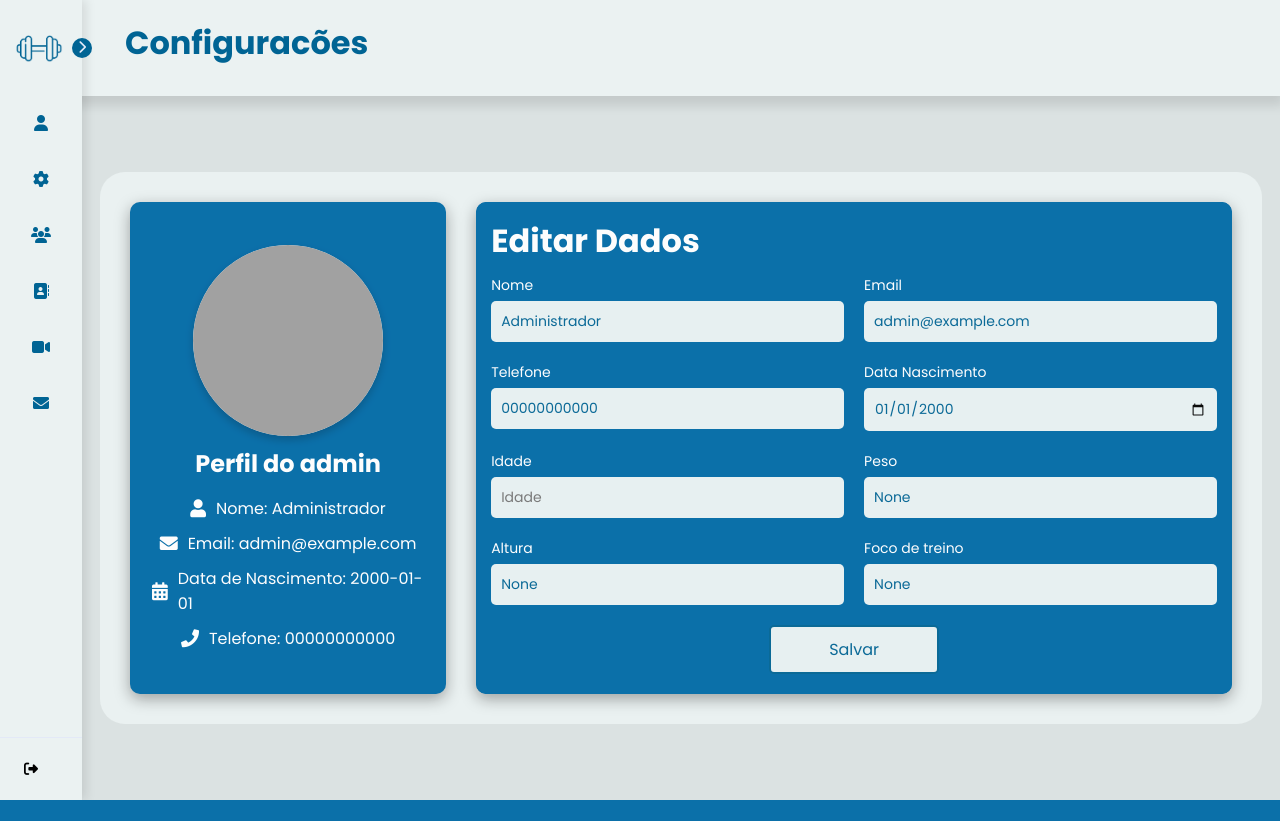
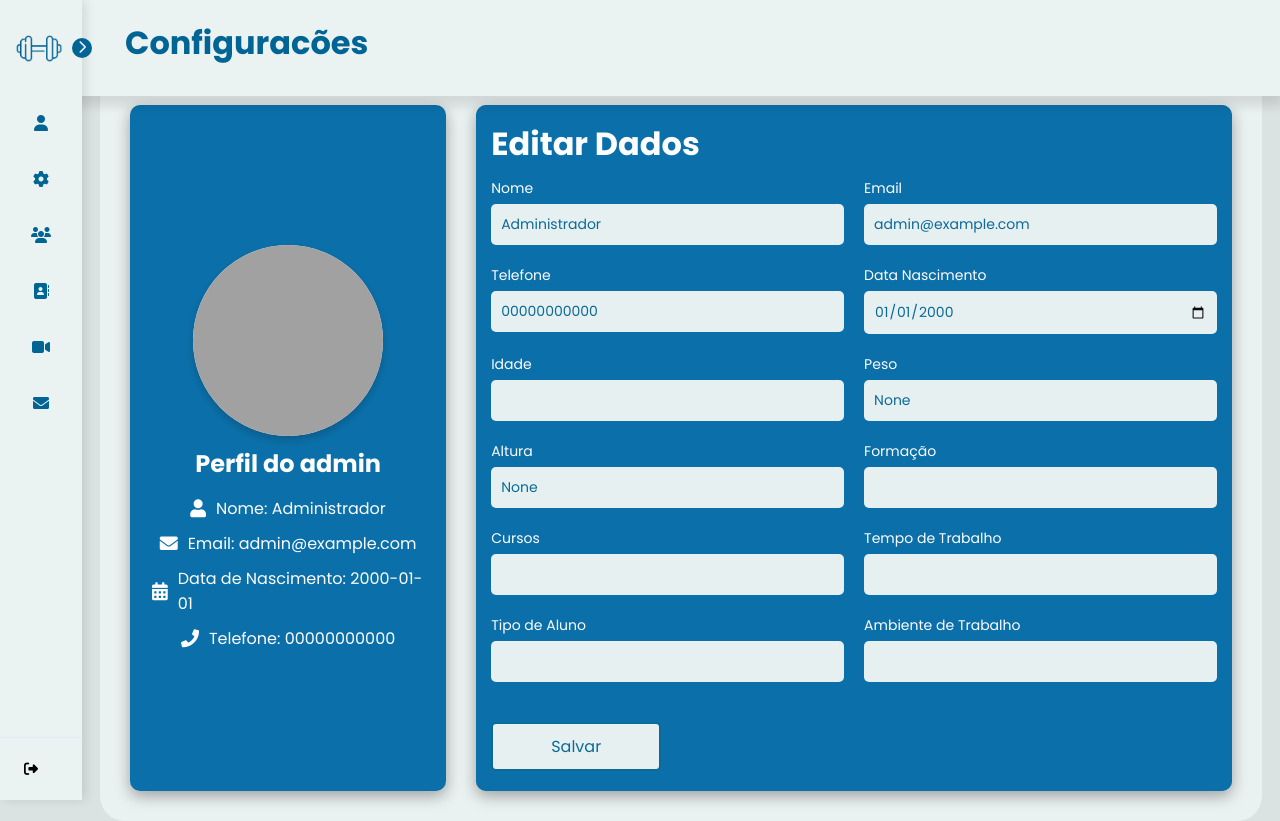
Before and after one commit to karinesouza06/TechFit, a Flask app: page /configuracoes_personal in a window 1280 px wide. Before the commit the page ends 800 px from the top, so only its background shows below. Run offline with Flask 3, Linux system fonts and the light colour scheme; a user stored in the database is signed in; data comes from the database, SQL or seed files in the repository; grey boxes are pictures that could not be loaded.

Commit message:
Update configuracoes_personal.html

```diff
--- a/TechFit/templates/configuracoes_personal.html
+++ b/TechFit/templates/configuracoes_personal.html
@@ -300,66 +300,70 @@
     <div class="profile-container2">
         <div class="form">
             <h1>Editar Dados</h1>
-            <form method="POST" action="/configuracoes">
+            <form method="POST" action="{{ url_for('profile.configuracoes_personal') }}">
                 <div class="input-group">
                 <div class="input-box">
                     <label for="nome_edit">Nome</label>
-                        <input id="nome_edit" type="text" name="nome_edit" placeholder="Insira seu nome" value="{{user.use_nome}}" required>
+                    <input id="nome_edit" type="text" name="nome_edit" placeholder="Insira seu nome" value="{{ user_info.nome }}" required>
                 </div>
 
                 <div class="input-box">
                     <label for="email_edit">Email</label>
-                        <input id="email_edit" type="text" name="email_edit" placeholder="Insira seu email" value="{{user.use_email}}" required>
+                    <input id="email_edit" type="text" name="email_edit" placeholder="Insira seu email" value="{{ user_info.email }}" required>
                 </div>
 
                 <div class="input-box">
                     <label for="telefone_edit">Telefone</label>
-                        <input id="telefone_edit" type="text" name="telefone_edit" placeholder="Insira seu Telefone" value="{{user.use_telefone}}" required>
+                    <input id="telefone_edit" type="text" name="telefone_edit" placeholder="Insira seu Telefone" value="{{ user_info.telefone }}" required>
                 </div>
 
                 <div class="input-box">
                     <label for="data_nascimento_edit">Data Nascimento</label>
-                        <input name='data_nascimento_edit' type="date" id="data_nascimento_edit" value="{{user.use_data_nascimento}}" Placeholder="Data de nascimento" required>
+                    <input name='data_nascimento_edit' type="date" id="data_nascimento_edit" value="{{ user_info.data_nascimento }}" required>
                 </div>
 
                 <div class="input-box">
                     <label for="idade_edit">Idade</label>
-                        <input name='idade_edit' type="number" id="idade_edit" value="{{user.use_idade}}" Placeholder="Idade" required>
+                    <input name='idade_edit' type="number" id="idade_edit" value="{{ user_info.idade }}" required>
                 </div>
 
                 <div class="input-box">
                     <label for="peso_edit">Peso</label>
-                        <input name='peso_edit' type="text" id="peso_edit" value="{{user.use_peso}}" Placeholder="Peso" required>
+                    <input name='peso_edit' type="text" id="peso_edit" value="{{ user_info.peso }}" required>
                 </div>
 
                 <div class="input-box">
                     <label for="altura_edit">Altura</label>
-                        <input name='altura_edit' type="text" id="altura_edit" value="{{user.use_altura}}" Placeholder="Altura" required>
+                    <input name='altura_edit' type="text" id="altura_edit" value="{{ user_info.altura }}" required>
                 </div>
 
                 <div class="input-box">
-                        <label for="foco_treino_edit">Foco de treino</label>
-                        <!-- <select name="foco_treino_edit" id="foco_treino_edit">
-                            <option value="">Selecione uma opção</option>
-                            <option value="Treino cardiovascular">Treino cardiovascular</option>
-                            <option value="Treino de definição">Treino de definição</option>
-                            <option value="Treino de força">Treino de força</option>
-                            <option value="Treino funcional">Treino funcional</option>
-                            <option value="Treino HIT">Treino HIT</option>
-                            <option value="Treino de hipertrofia">Treino de hipertrofia</option>
-                            <option value="Treino de resistência">Treino de resistência</option>
-                        </select> -->
-
-                        <input name='foco_treino_edit' type="text" id="foco_treino_edit" value="{{user.use_foco_treino}}" Placeholder="Foco de Treino" required>
+                    <label for="formacao_edit">Formação</label>
+                    <input name='formacao_edit' type="text" id="formacao_edit" value="{{ user_info.formacao or '' }}" required>
                 </div>
 
-
+                <div class="input-box">
+                    <label for="cursos_edit">Cursos</label>
+                    <input name='cursos_edit' type="text" id="cursos_edit" value="{{ user_info.cursos or '' }}" required>
                 </div>
 
-                <div class="continue-button">
-                    <button><a href="#">Salvar</a></button>
+                <div class="input-box">
+                    <label for="trabalho_edit">Tempo de Trabalho</label>
+                    <input name='trabalho_edit' type="text" id="trabalho_edit" value="{{ user_info.tempo_trabalho or '' }}" required>
                 </div>
 
+                <div class="input-box">
+                    <label for="tipo_aluno_edit">Tipo de Aluno</label>
+                    <input name='tipo_aluno_edit' type="text" id="tipo_aluno_edit" value="{{ user_info.tipo_aluno or '' }}" required>
+                </div>
+
+                <div class="input-box">
+                    <label for="ambiente_edit">Ambiente de Trabalho</label>
+                    <input name='ambiente_edit' type="text" id="ambiente_edit" value="{{ user_info.ambiente_trabalho or '' }}" required>
+                </div>
+                <div class="continue-button">
+                    <button type="submit">Salvar</button>
+                </div>
             </form>
         </div>
     </div>
```
Lines whose indentation alone changed are shown as unchanged.
